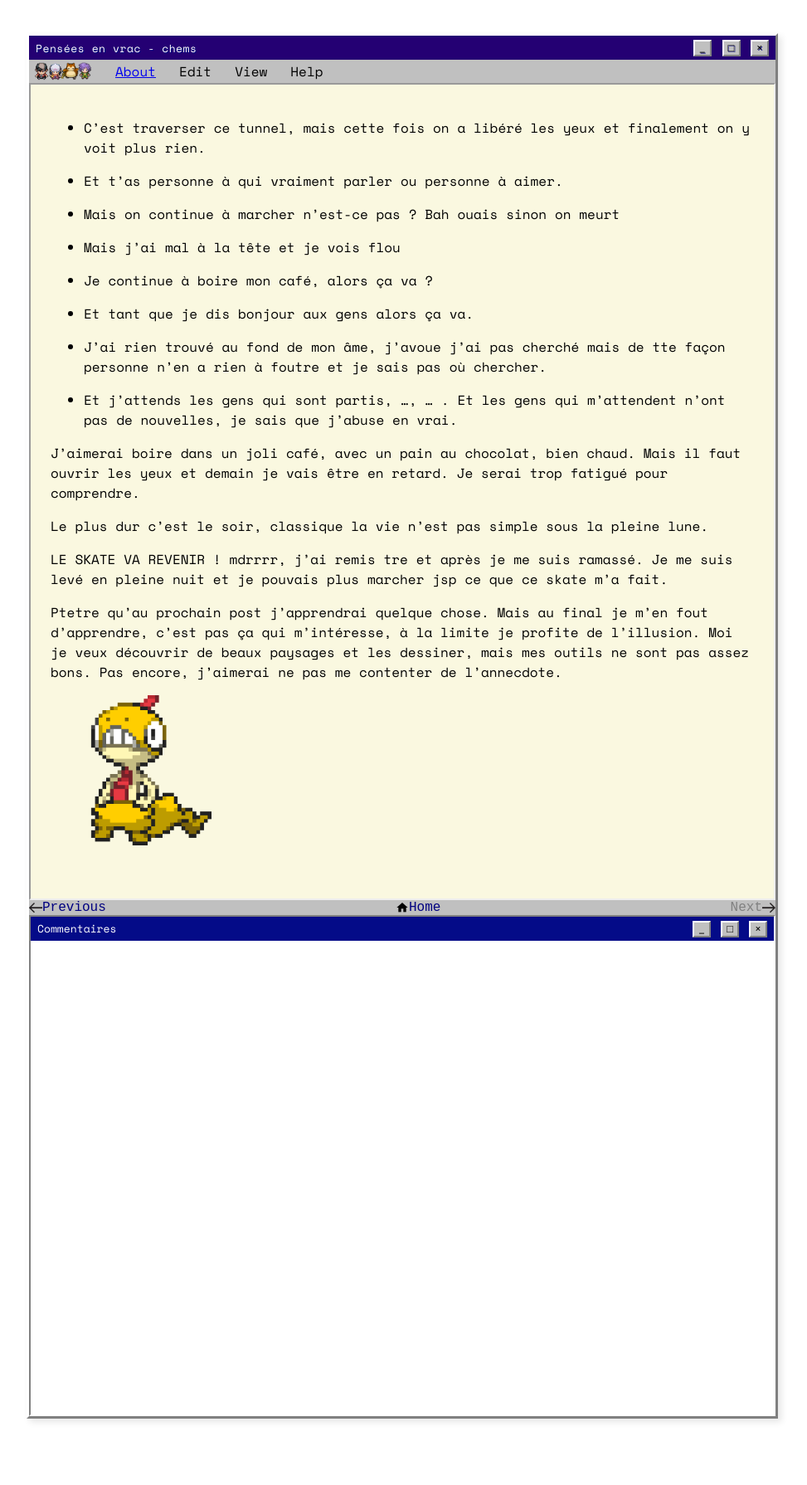
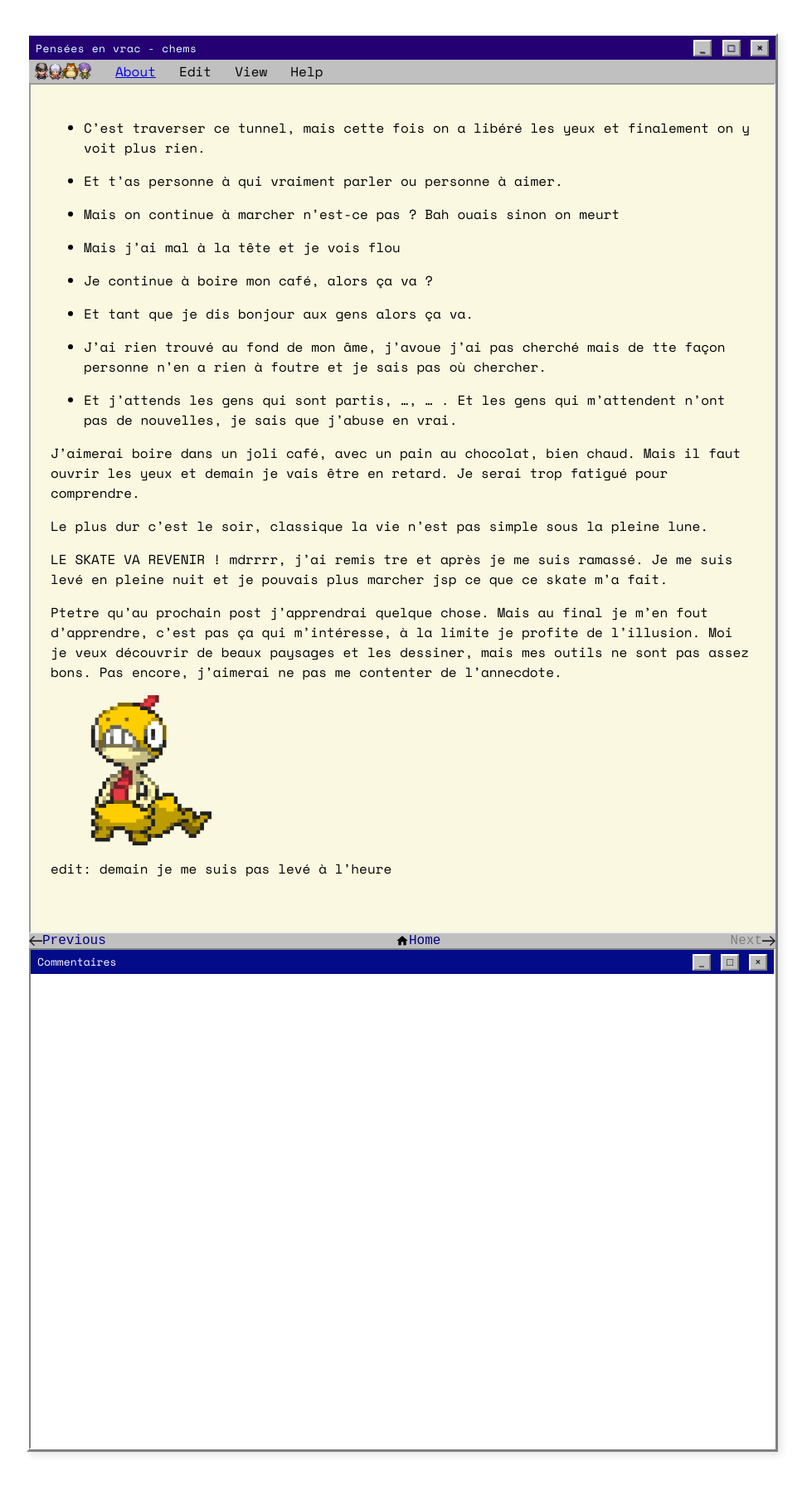
Before and after one commit to 3imaginaryboys3/3imaginaryboys3.github.io, a Jekyll site: the page built from _posts/2026-03-12-pens-es-en-vrac.md, in a window 1280 px wide. Shown: the whole page at 83% size, without its empty margins (155-1128 px from the left). Built offline with Jekyll 4.4.1, drawn with Linux system fonts in a browser that asks for light colours; some web fonts are replaced; comment, search, counter and statistics services are not loaded; before the commit the page ends 1750 px from its top, so only the background shows below that.

Commit message:
Update 2026-03-12-pens-es-en-vrac.md

```diff
--- a/_posts/2026-03-12-pens-es-en-vrac.md
+++ b/_posts/2026-03-12-pens-es-en-vrac.md
@@ -33,3 +33,5 @@ Ptetre qu'au prochain post j'apprendrai quelque chose. Mais au final je m'en fou
   <img src="{{site.baseurl}}/assets/img/scraggy.gif" alt="scraggy" width="20%">
   <figcaption></figcaption>
 </figure>
+
+edit: demain je me suis pas levé à l'heure
```
